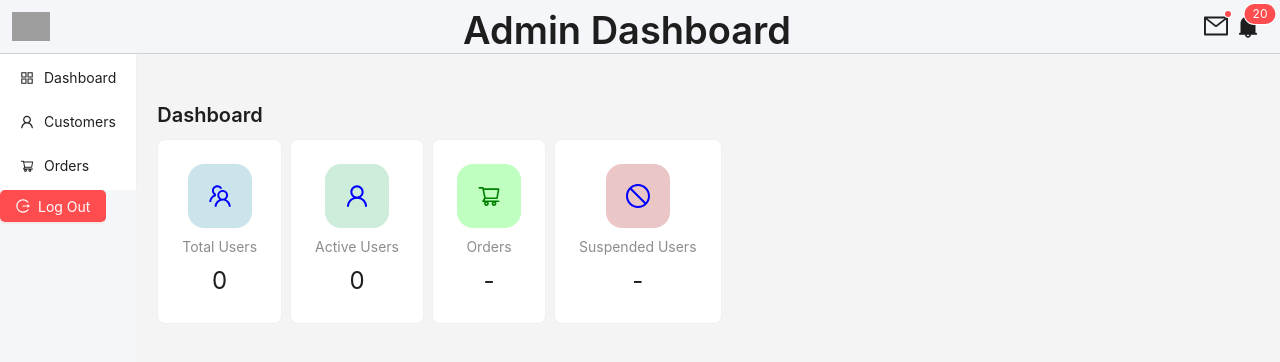
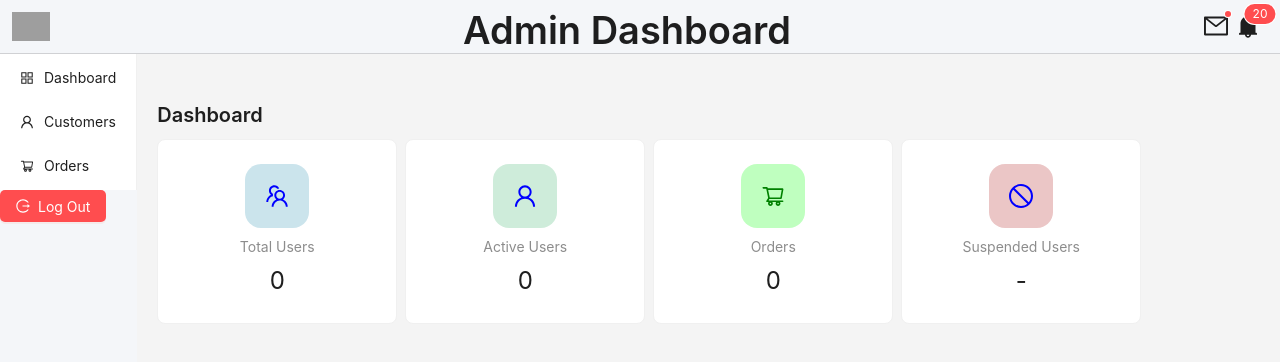
Before and after one commit to jay7190/papertrading, a React (Vite) app: page /admin-dashboard in a window 1280 px wide. Shown: the top 362 px of the page. Built offline with nearby package versions, Linux system fonts and the light colour scheme; no server answers; the database is empty; grey boxes are pictures that could not be loaded.

Commit message:
updated file

```diff
--- a/src/Components/AdminDashboard/dashboard/Pages/Dashboard/Dashbord.jsx
+++ b/src/Components/AdminDashboard/dashboard/Pages/Dashboard/Dashbord.jsx
@@ -1,31 +1,30 @@
 import { useEffect, useState } from "react";
-import { Typography, Card, Statistic } from "antd";
-import {Space} from "antd";
+import { Typography, Card, Statistic, Space } from "antd";
 import {
   ShoppingCartOutlined,
   UserOutlined,
   TeamOutlined,
   StopOutlined,
 } from "@ant-design/icons";
-import { collection, onSnapshot } from "firebase/firestore";
+import { collection, onSnapshot, getDocs } from "firebase/firestore";
 import { db } from "../../../../../Firebase";
 
 function Dashboard() {
   const [totalUsers, setTotalUsers] = useState(0);
   const [activeUsers, setActiveUsers] = useState(0);
+  const [totalOrders, setTotalOrders] = useState(0);
 
   useEffect(() => {
     const usersCollection = collection(db, "users");
     const activeUsersCollection = collection(db, "activeUsers");
 
-    // Real-time listener for total users
     const unsubscribeTotalUsers = onSnapshot(usersCollection, (snapshot) => {
-      setTotalUsers(snapshot.size); // Count total users
+      setTotalUsers(snapshot.size);
+      fetchAllTransactions(snapshot.docs); // Fetch total orders when user data updates
     });
 
-    // Real-time listener for active users
     const unsubscribeActiveUsers = onSnapshot(activeUsersCollection, (snapshot) => {
-      setActiveUsers(snapshot.size); // Count active users
+      setActiveUsers(snapshot.size);
     });
 
     return () => {
@@ -34,10 +33,24 @@ function Dashboard() {
     };
   }, []);
 
+  const fetchAllTransactions = async (userDocs) => {
+    try {
+      let orderCount = 0;
+      for (const userDoc of userDocs) {
+        const transactionsRef = collection(db, "users", userDoc.id, "transactions");
+        const transactionsSnapshot = await getDocs(transactionsRef);
+        orderCount += transactionsSnapshot.size;
+      }
+      setTotalOrders(orderCount);
+    } catch (error) {
+      console.error("Error fetching transactions:", error);
+    }
+  };
+
   return (
     <div>
       <Typography.Title level={4}>Dashboard</Typography.Title>
-      <Space direction="horizontal">
+      <Space direction="horizontal" wrap>
         <DashboardCard
           icon={
             <TeamOutlined
@@ -81,7 +94,7 @@ function Dashboard() {
             />
           }
           title={"Orders"}
-          value={"-"} // Placeholder value (modify as needed)
+          value={totalOrders}
         />
         <DashboardCard
           icon={
@@ -96,7 +109,7 @@ function Dashboard() {
             />
           }
           title={"Suspended Users"}
-          value={"-"} // Placeholder value (modify as needed)
+          value={"-"} // Placeholder, to be implemented
         />
       </Space>
     </div>
@@ -106,9 +119,9 @@ function Dashboard() {
 // Dashboard Card Component
 function DashboardCard({ title, value, icon }) {
   return (
-    <Card style={{ textAlign: "center" }}>
+    <Card style={{ textAlign: "center", width: 240 }}>
       <Space direction="vertical" align="center">
-        <div style={{ display: "flex", justifyContent: "center" }}>{icon}</div>
+        <div>{icon}</div>
         <Statistic title={title} value={value ?? "..."} />
       </Space>
     </Card>
```
